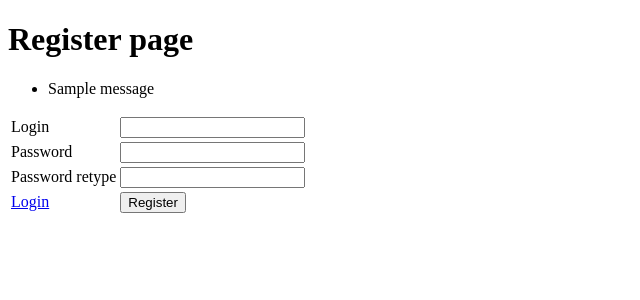
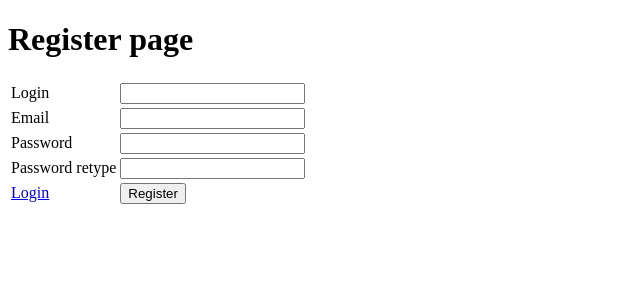
Before and after one commit to KiselevichAndrey/APIFlask, a Flask app: page /register in a window 1280 px wide. Shown: the top 300 px of the page, without its empty margins (0-640 px from the left). Run offline with Flask 2, Linux system fonts and the light colour scheme; tables that the repository leaves empty hold one stand-in row (values such as "Sample post"); one stand-in notice (Sample message) is shown.

Commit message:
first commit

```diff
--- a/sweater/__init__.py
+++ b/sweater/__init__.py
@@ -12,5 +12,5 @@ manager = LoginManager(app)
 
 from sweater import models, routes
 
+db.create_all()
 app.run()
-db.create_all()
--- a/sweater/routes.py
+++ b/sweater/routes.py
@@ -3,7 +3,7 @@ from flask_login import login_user, login_required, logout_user
 from werkzeug.security import check_password_hash, generate_password_hash
 
 from sweater import app, db
-from sweater.models import Message, User
+from sweater.models import User
 
 
 @app.route('/', methods=['GET'])
@@ -14,39 +14,47 @@ def hello_world():
 @app.route('/main', methods=['GET'])
 @login_required
 def main():
-    return render_template('main.html', messages=Message.query.all())
-
-
-@app.route('/add_message', methods=['POST'])
-@login_required
-def add_message():
-    text = request.form['text']
-    tag = request.form['tag']
-
-    db.session.add(Message(text, tag))
-    db.session.commit()
-
-    return redirect(url_for('main'))
+    return render_template('main.html')
 
 
 @app.route('/login', methods=['GET', 'POST'])
 def login_page():
     login = request.form.get('login')
+    email = request.form.get('email')
     password = request.form.get('password')
 
-    if login and password:
-        user = User.query.filter_by(login=login).first()
+    if login and email:
+        flash('Please, enter either login or email')
+    else:
+        if login and password:
+            user = User.query.filter_by(login=login).first()
 
-        if user and check_password_hash(user.password, password):
-            login_user(user)
+            if user and check_password_hash(user.password, password):
+                login_user(user)
 
-            next_page = request.args.get('next')
+                # next_page = request.args.get('next')
 
-            return redirect(next_page)
+                # return redirect(next_page)
+                return redirect('main')
+            else:
+                flash('Login or password is not correct')
         else:
-            flash('Login or password is not correct')
-    else:
-        flash('Please fill login and password fields')
+            flash('Please fill login and password fields')
+
+        if email and password:
+            user = User.query.filter_by(email=email).first()
+
+            if user and check_password_hash(user.password, password):
+                login_user(user)
+
+                # next_page = request.args.get('next')
+
+                # return redirect(next_page)
+                return redirect('main')
+            else:
+                flash('Email or password is not correct')
+        else:
+            flash('Please fill email and password fields')
 
     return render_template('login.html')
 
@@ -54,21 +62,36 @@ def login_page():
 @app.route('/register', methods=['GET', 'POST'])
 def register():
     login = request.form.get('login')
+    email = request.form.get('email')
     password = request.form.get('password')
     password2 = request.form.get('password2')
 
-    if request.method == 'POST':
-        if not (login or password or password2):
-            flash('Please, fill all fields!')
-        elif password != password2:
-            flash('Passwords are not equal!')
-        else:
-            hash_pwd = generate_password_hash(password)
-            new_user = User(login=login, password=hash_pwd)
-            db.session.add(new_user)
-            db.session.commit()
+    if login:
+        if request.method == 'POST':
+            if not (login or password or password2):
+                flash('Please, fill all fields!')
+            elif password != password2:
+                flash('Passwords are not equal!')
+            else:
+                hash_pwd = generate_password_hash(password)
+                new_user = User(login=login, password=hash_pwd)
+                db.session.add(new_user)
+                db.session.commit()
 
-            return redirect(url_for('login_page'))
+                return redirect(url_for('login_page'))
+    elif email:
+        if request.method == 'POST':
+            if not (email or password or password2):
+                flash('Please, fill all fields!')
+            elif password != password2:
+                flash('Passwords are not equal!')
+            else:
+                hash_pwd = generate_password_hash(password)
+                new_user = User(email=email, password=hash_pwd)
+                db.session.add(new_user)
+                db.session.commit()
+
+                return redirect(url_for('login_page'))
 
     return render_template('register.html')
 
@@ -80,9 +103,9 @@ def logout():
     return redirect(url_for('hello_world'))
 
 
-@app.after_request
-def redirect_to_signin(response):
-    if response.status_code == 401:
-        return redirect(url_for('login_page') + '?next=' + request.url)
-
-    return response
+# @app.after_request
+# def redirect_to_signin(response):
+#     if response.status_code == 401:
+#         return redirect(url_for('login_page') + '?next=' + request.url)
+#
+#     return response
--- a/sweater/templates/index.html
+++ b/sweater/templates/index.html
@@ -6,6 +6,6 @@
 </head>
 <body>
 <h1>Hello, user</h1>
-<a href="{{ url_for('main') }}">Main page</a>
+<a href="{{ url_for('login_page') }}">Login page</a>
 </body>
 </html>
--- a/sweater/templates/register.html
+++ b/sweater/templates/register.html
@@ -7,21 +7,25 @@
 <body>
 <h1>Register page</h1>
 
-{% with messages = get_flashed_messages() %}
-  {% if messages %}
-    <ul class=flashes>
-    {% for message in messages %}
-      <li>{{ message }}</li>
-    {% endfor %}
-    </ul>
-  {% endif %}
-{% endwith %}
+<!--{% with messages = get_flashed_messages() %}-->
+  <!--{% if messages %}-->
+    <!--<ul class=flashes>-->
+    <!--{% for message in messages %}-->
+      <!--<li>{{ message }}</li>-->
+    <!--{% endfor %}-->
+    <!--</ul>-->
+  <!--{% endif %}-->
+<!--{% endwith %}-->
 
 <form method="POST">
     <table>
         <tr>
             <td>Login</td>
             <td><input type="text" name="login"></td>
+        </tr>
+        <tr>
+            <td>Email</td>
+            <td><input type="text" name="email"></td>
         </tr>
         <tr>
             <td>Password</td>
```
Also changed, not shown: sweater/models.py (+1 -19 lines), sweater/templates/login.html (+4 -10 lines), sweater/templates/main.html (+2 -16 lines).
